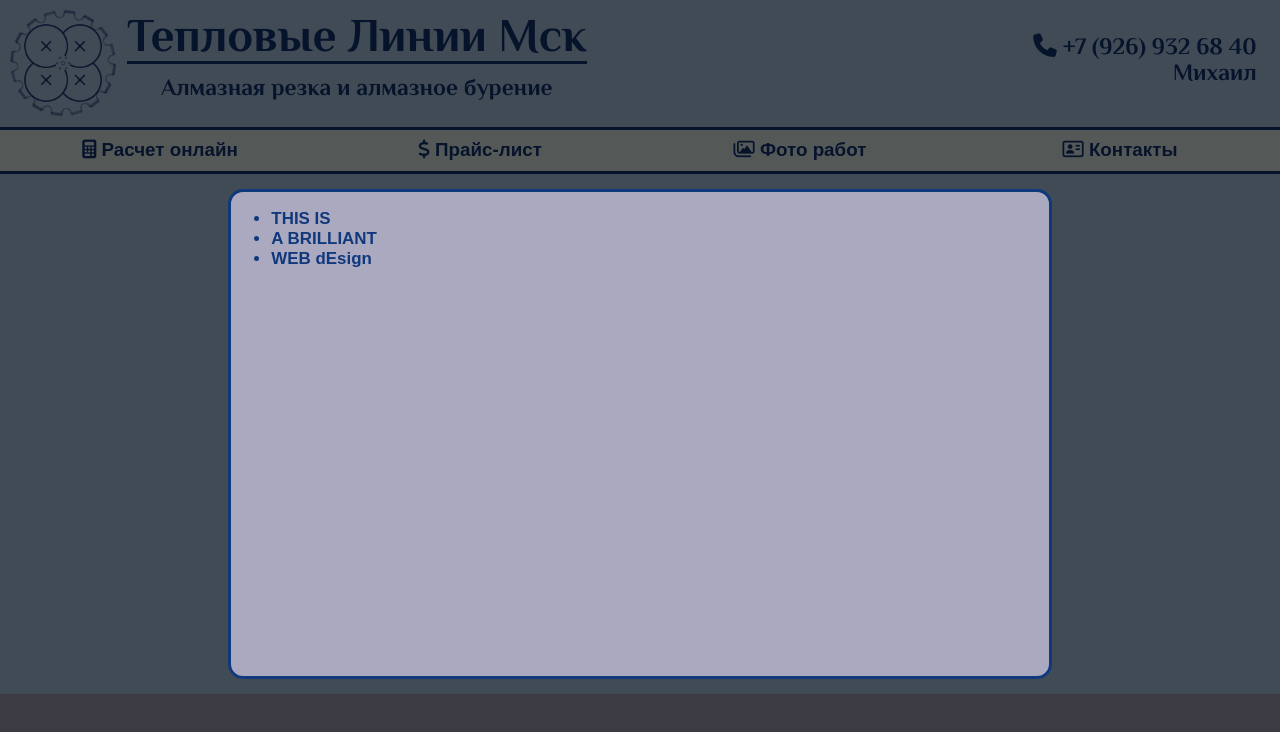
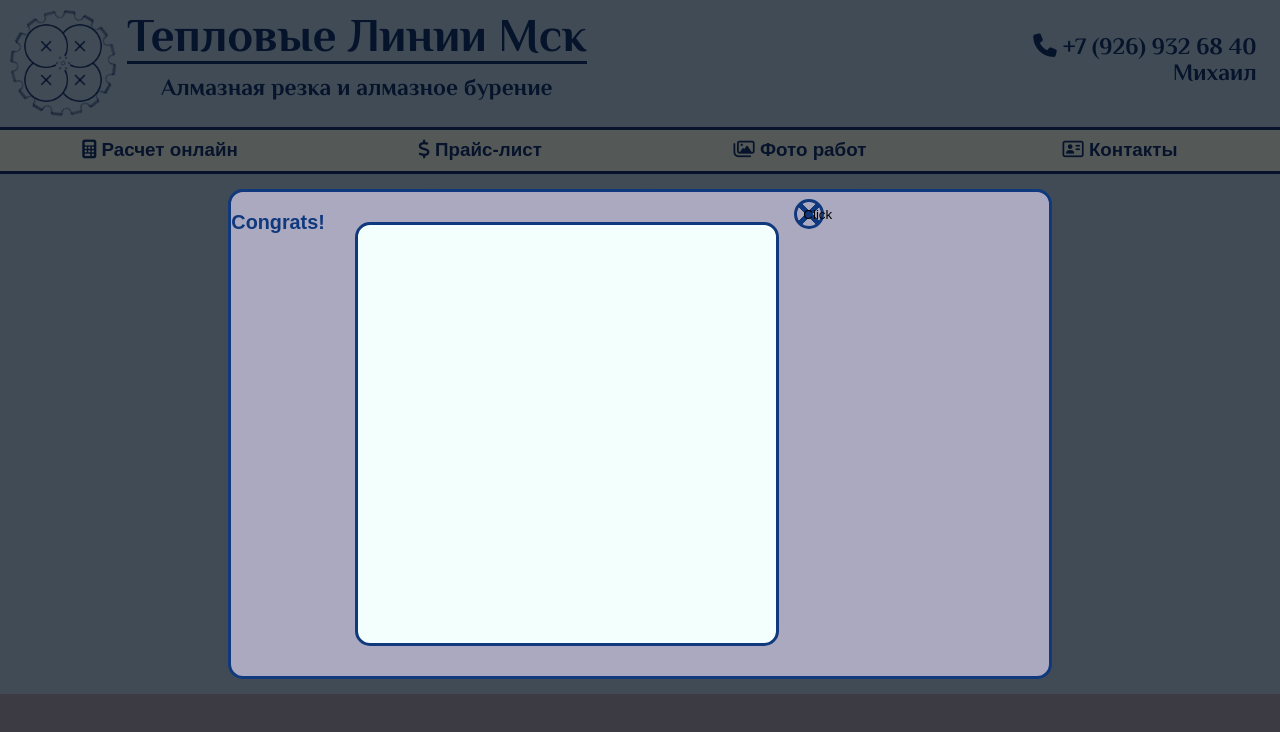
Before and after one commit to MikhailOG/web, a React (Create React App) app: page / in a window 1280 px wide. Shown: the top 732 px of the page. Built offline with nearby package versions, Linux system fonts and the light colour scheme.

Commit message:
escape button added, design is process

```diff
--- a/package.json
+++ b/package.json
@@ -6,6 +6,7 @@
     "prop-types": "^15.7.2",
     "react": "^16.13.1",
     "react-dom": "^16.13.1",
+    "react-redux": "^7.2.2",
     "react-router-dom": "^5.2.0",
     "react-scripts": "^3.4.1",
     "redux": "^4.0.5"
--- a/src/App.js
+++ b/src/App.js
@@ -111,7 +111,7 @@ class App extends Component {
             services={this.services}/>
             {(this.state.selectedService)?<InputRows selectedService={this.state.selectedService}/>:null}
         </div>
-        <Checkout/>
+
       </Layout>
     );
   }
--- a/src/Layout/Layout.js
+++ b/src/Layout/Layout.js
@@ -3,6 +3,7 @@ import Header from '../components/Header/Header';
 import Nav from '../components/Nav/Nav';
 import LayoutContext from '../context/layout-context'
 import Backdrop from '../components/Backdrop/Backdrop'
+import Checkout from '../components/Checkout/Checkout'
 class Layout extends Component {
     state = {
         innerWidth: 0,
@@ -43,6 +44,7 @@ class Layout extends Component {
             }}>
                 <div className="main-container">
                         {this.props.children}
+                        <Checkout canvasSize={Math.min(this.state.innerWidth, this.state.innerHeight)*0.75*8/12}/>
                 </div>
             </LayoutContext.Provider>
             </div>
--- a/src/components/Backdrop/Backdrop.js
+++ b/src/components/Backdrop/Backdrop.js
@@ -4,7 +4,7 @@ const Backdrop = (props) => {
     return (
         props.showBackdrop?<div
         className='backdrop'
-        onclick>{props.children}</div>:null
+        >{props.children}</div>:null
     );
 }
 export default Backdrop;
--- a/src/components/Checkout/Checkout.js
+++ b/src/components/Checkout/Checkout.js
@@ -1,16 +1,16 @@
 import React, { Component } from 'react';
+import Button from '../UI/Button';
 
 class Checkout extends Component {
 
 render () {
     return (
         <div className="checkout">
-            <ul>
-            <li> THIS IS</li>
-            <li>A BRILLIANT</li>
-            <li>WEB dEsign</li>
-            </ul>
-            {this.props.children}
+            <h3>Congrats!</h3>
+            <canvas id="myCanvas" width={this.props.canvasSize} height={this.props.canvasSize}></canvas>
+            <Button
+            click
+            classes="escape">Click</Button>
         </div>
     );
 }
--- /dev/null
+++ b/src/components/UI/Button.js
@@ -0,0 +1,12 @@
+import React from 'react';
+
+const Button = (props) => {
+    return (
+        <button
+        onClick={props.clicked}
+        className={props.classes}>
+            {props.children}
+        </button>
+    );
+}
+export default Button;
--- a/src/styles/App.css
+++ b/src/styles/App.css
@@ -19,7 +19,7 @@ font-family: 'Vollkorn', serif;
 /*colors*/
 /*-------------------------------------*/
 /*shared*/
-.main-container .input-rows .input button, .main-container .input-rows .input, .main-container .input-rows .input-mod, .main-container .input-rows, .main-container .checkout, .main-container .menu .btnBed .btn {
+.main-container .input-rows .input button, .main-container .input-rows .input, .main-container .input-rows .input-mod, .main-container .input-rows, .main-container .checkout canvas, .main-container .checkout, .main-container .menu .btnBed .btn {
   border-radius: 15px;
   border: 3px solid #10387d;
 }
@@ -254,6 +254,32 @@ html {
   display: flex;
   z-index: 2;
   background-color: #ABA9BF;
+}
+.main-container .checkout canvas {
+  margin: 2rem;
+  background-color: #f3fffd;
+}
+.main-container .checkout .escape {
+  margin-trim: all;
+  width: 2rem;
+  height: 2rem;
+  outline: none;
+  background: repeating-linear-gradient(45deg, transparent 0% 43%, #10387d 43% 57%), repeating-linear-gradient(135deg, transparent 0% 43%, #10387d 43% 57%);
+  border: 3px solid #10387d;
+  border-radius: 100%;
+  box-sizing: border-box;
+  position: relative;
+  top: 0.5rem;
+  left: -1rem;
+  z-index: 3;
+}
+.main-container .checkout .escape:active {
+  background: inherit;
+  transition: width 2s ease-in, height 2s ease-in, position 4s linear, margin-left 2s ease-in, margin-top 0.65s ease-in 1.35s;
+  width: 45rem;
+  height: 45rem;
+  margin-left: -35rem;
+  margin-top: -15rem;
 }
 .main-container .input-rows {
   margin-top: 1rem;
--- a/src/styles/App.scss
+++ b/src/styles/App.scss
@@ -271,16 +271,51 @@ html {
     }
   }
   .checkout {
+
     margin: 1rem;
     grid-area: 1 / 3 / 3 / 11;
     //align-self: start;
     display: flex;
-    //flex-flow: column;
+    //flex-flow: reverse-row;
     //flex-grow: 1;
     //color:
     z-index: 2;
     background-color: $bodyBackgroundColor;
     @extend %button-border-shared;
+    canvas {
+      margin: 2rem;
+      background-color: $whiteColor;
+      @extend %button-border-shared;
+    }
+    .escape {
+      margin-trim: all;
+      width: 2rem;
+      height: 2rem;
+      outline: none;
+      background:
+      repeating-linear-gradient(45deg, transparent 0% 43%, $mainTextColor 43%  57%),
+      repeating-linear-gradient(135deg, transparent 0% 43%, $mainTextColor 43%  57%);
+      //transition: all 5s ease-in  3s;
+      border: 3px solid $mainTextColor;
+      border-radius: 100%;
+      box-sizing: border-box;
+      position: relative;
+      top: 0.5rem;
+      left: -1rem;
+      z-index: 3;
+      &:active {
+        background: inherit;
+        //repeating-linear-gradient(45deg, transparent 0 40%, $redButtonBackgroundColor 40% 60%),
+        //repeating-linear-gradient(135deg, transparent 0 40%, $redButtonBackgroundColor 40% 60%);
+        transition: width 2s ease-in, height 2s ease-in, position 4s linear, margin-left 2s ease-in, margin-top 0.65s ease-in 1.35s;
+        width: 45rem;
+        height: 45rem;
+        margin-left: -35rem;
+        margin-top: -15rem;
+        // top: 10rem;
+        // left: 30rem;
+      }
+    }
   }
 
   .input-rows {
```
Also changed, not shown: src/components/CalculationRibbon/InputRows.js (indentation only), 2 other files (tests, documents, lock files or other folders).
